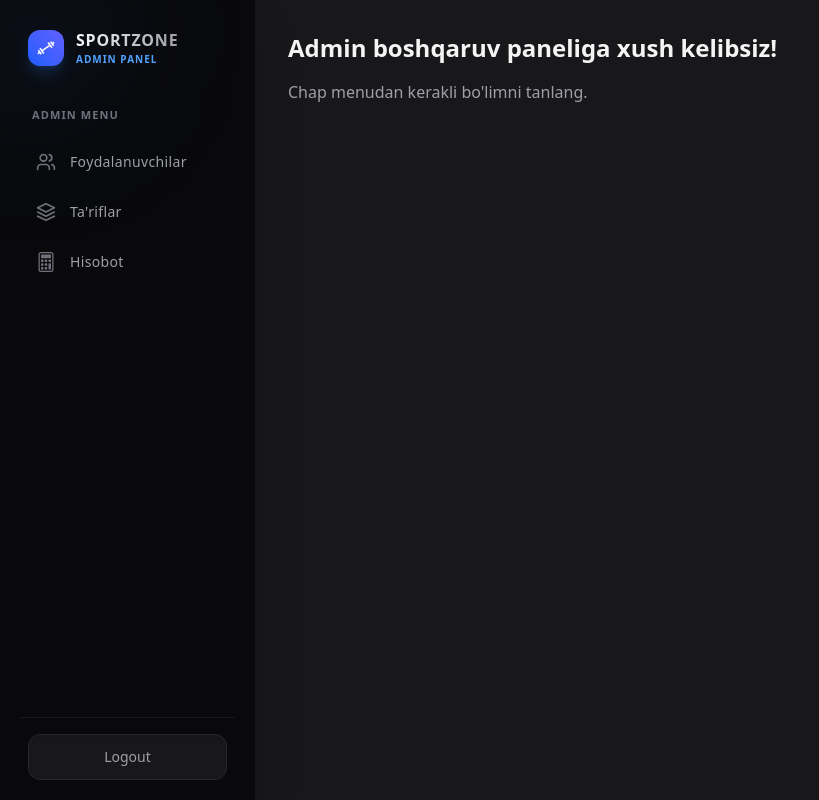
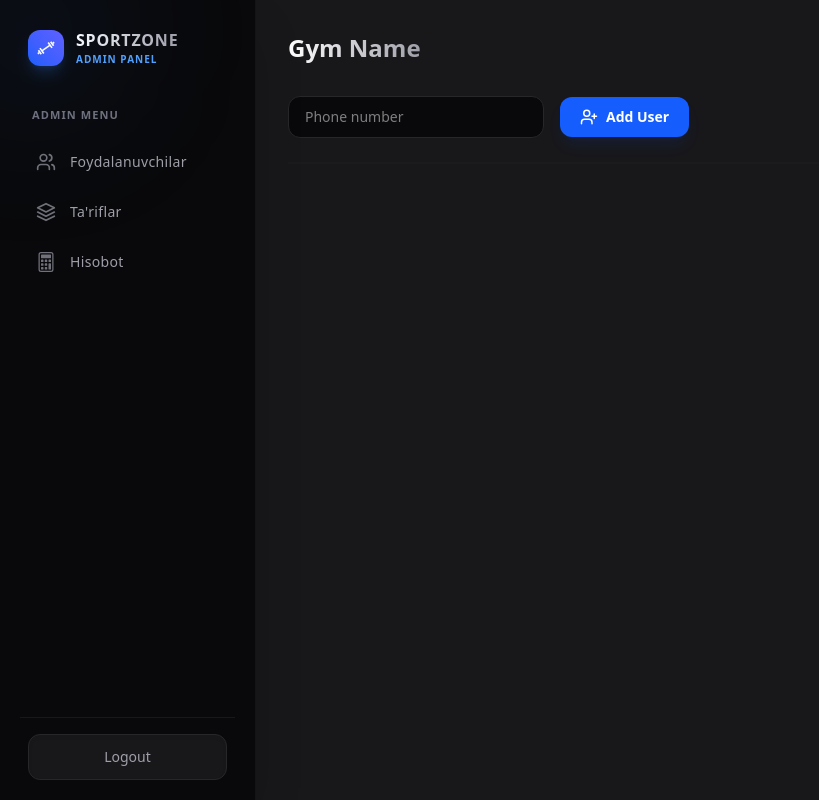
Before and after one commit to Abbos1309/sportZone, a Next.js app: page /admin in a window 1280 px wide. Shown: the whole page, without its empty margins (0-819 px from the left). Built offline with nearby package versions, Linux system fonts and the light colour scheme.

Commit message:
admin default page ui qismi tugadi !

```diff
--- a/app/admin/layout.tsx
+++ b/app/admin/layout.tsx
@@ -9,7 +9,6 @@ export default function AdminLayout({ children }: { children: React.ReactNode })
   return (
     <div className="flex min-h-screen bg-zinc-900 text-zinc-100">
 
-      {/* MANA SHU YERGA HOZIRGI SIDEBAR KODINGIZNI QO'YASIZ */}
       <div className="w-64 bg-zinc-950 text-zinc-100 flex flex-col justify-between p-5 min-h-screen border-r border-zinc-800/40 shadow-2xl relative overflow-hidden">
         <div className="absolute top-[-50px] left-[-50px] w-40 h-40 bg-blue-500/10 rounded-full blur-[80px] pointer-events-none" />
         <div>
@@ -45,7 +44,6 @@ export default function AdminLayout({ children }: { children: React.ReactNode })
         </div>
       </div>
 
-      {/* O'NG TOMONDA ESA DINAMIK SAHIFALAR CHIQADI */}
       <main className="flex-1 p-8 overflow-y-auto">
         {children}
       </main>
--- a/app/admin/page.tsx
+++ b/app/admin/page.tsx
@@ -1,11 +1,67 @@
+'use client';
+import { useState } from 'react';
+import { LuUserPlus, LuX } from "react-icons/lu";
+
+export default function AdminPage() {
+  const [isOpen, setIsOpen] = useState(false);
 
 
 
-export default function AdminDashboard() {
   return (
     <div>
-      <h1 className="text-2xl font-bold mb-4">Admin boshqaruv paneliga xush kelibsiz!</h1>
-      <p className="text-zinc-400">Chap menudan kerakli bo'limni tanlang.</p>
+      <div className="flex justify-between items-center mb-8">
+        <div>
+          <h1 className="text-2xl font-extrabold bg-clip-text text-transparent bg-gradient-to-r from-white to-zinc-400">Gym Name</h1>
+        </div>
+      </div>
+
+      <div className="flex gap-4 items-center mb-6">
+        <input
+          type="text"
+          placeholder="Phone number"
+          className="bg-zinc-950 border border-zinc-800 rounded-xl px-4 py-2.5 text-sm text-zinc-100 focus:outline-none focus:border-blue-500 transition-colors w-64"
+        />
+        <button
+          onClick={() => setIsOpen(true)}
+          className="bg-blue-600 hover:bg-blue-700 text-white px-5 py-2.5 rounded-xl text-sm font-semibold flex items-center gap-2 transition-all shadow-lg shadow-blue-600/10 active:scale-95"
+        >
+          <LuUserPlus className="text-lg"/>
+          Add User
+        </button>
+      </div>
+
+      <div className="bg-zinc-950 border border-zinc-800/60 rounded-2xl overflow-hidden shadow-xl divide-y divide-zinc-800/50">
+
+      </div>
+
+      {isOpen && (
+        <div className="fixed inset-0 z-50 flex items-center justify-center p-4">
+          <div className="absolute inset-0 bg-black/60 backdrop-blur-sm" onClick={() => setIsOpen(false)} />
+          <div className="bg-zinc-950 border border-zinc-800 rounded-2xl w-full max-w-md p-6 relative z-10 shadow-2xl animate-in fade-in zoom-in-95 duration-200">
+            <button onClick={() => setIsOpen(false)} className="absolute top-4 right-4 text-zinc-500 hover:text-zinc-300 p-1 rounded-lg hover:bg-zinc-900">
+              <LuX className="text-xl" />
+            </button>
+            <div className="mb-6">
+              <h2 className="text-xl font-bold text-zinc-100">Yangi foydalanuvchi qo'shish</h2>
+              <p className="text-xs text-zinc-400 mt-1">Mijozning asosiy ma'lumotlarini kiriting</p>
+            </div>
+            <div className="space-y-4">
+              <div className="space-y-1.5">
+                <label className="text-xs font-semibold text-zinc-400 uppercase tracking-wider">Full Name</label>
+                <input type="text" placeholder="Ism Familiya" className="w-full bg-zinc-900 border border-zinc-800 rounded-xl px-4 py-3 text-sm text-zinc-100 focus:outline-none focus:border-blue-500" />
+              </div>
+              <div className="space-y-1.5">
+                <label className="text-xs font-semibold text-zinc-400 uppercase tracking-wider">Phone Number</label>
+                <input type="text" placeholder="+998901234567" className="w-full bg-zinc-900 border border-zinc-800 rounded-xl px-4 py-3 text-sm text-zinc-100 focus:outline-none focus:border-blue-500" />
+              </div>
+            </div>
+            <div className="flex gap-3 mt-6">
+              <button onClick={() => setIsOpen(false)} className="flex-1 bg-zinc-900 hover:bg-zinc-800 border border-zinc-800 text-zinc-300 py-2.5 rounded-xl text-sm">Cancel</button>
+              <button onClick={() => setIsOpen(false)} className="flex-1 bg-blue-600 hover:bg-blue-700 text-white py-2.5 rounded-xl font-semibold text-sm shadow-lg shadow-blue-600/10">Qo'shish</button>
+            </div>
+          </div>
+        </div>
+      )}
     </div>
   );
 }
```
